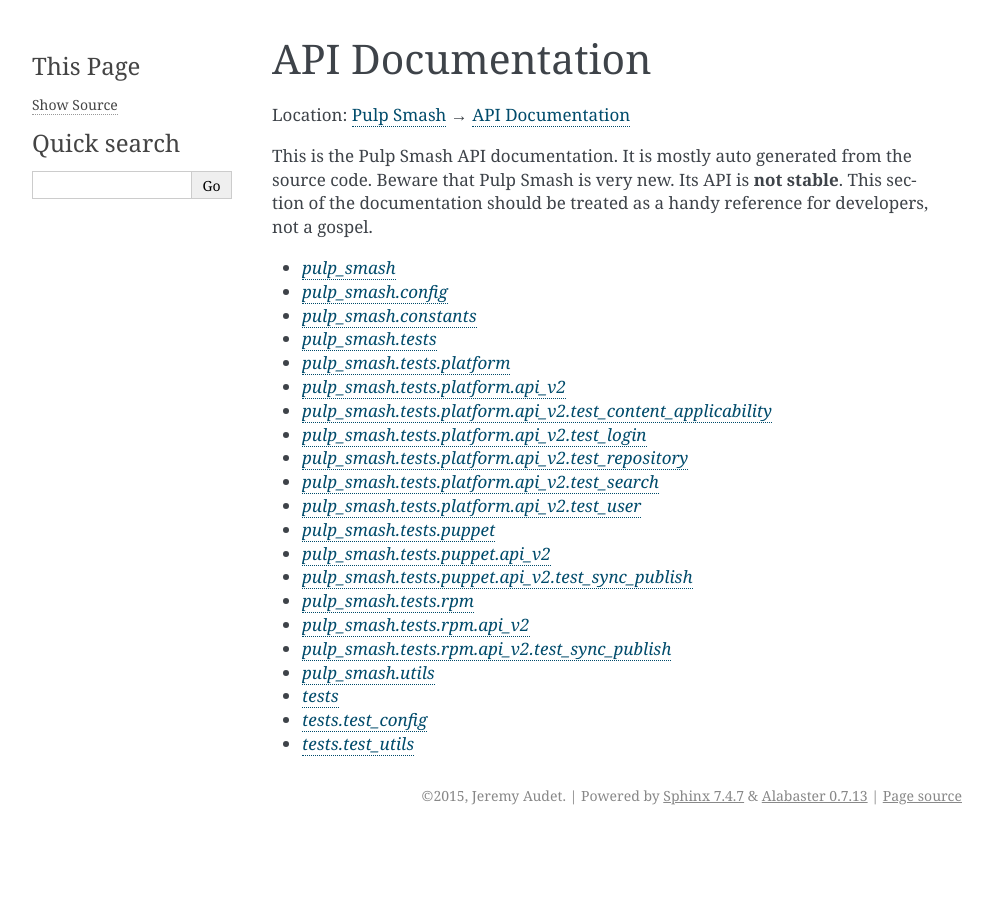
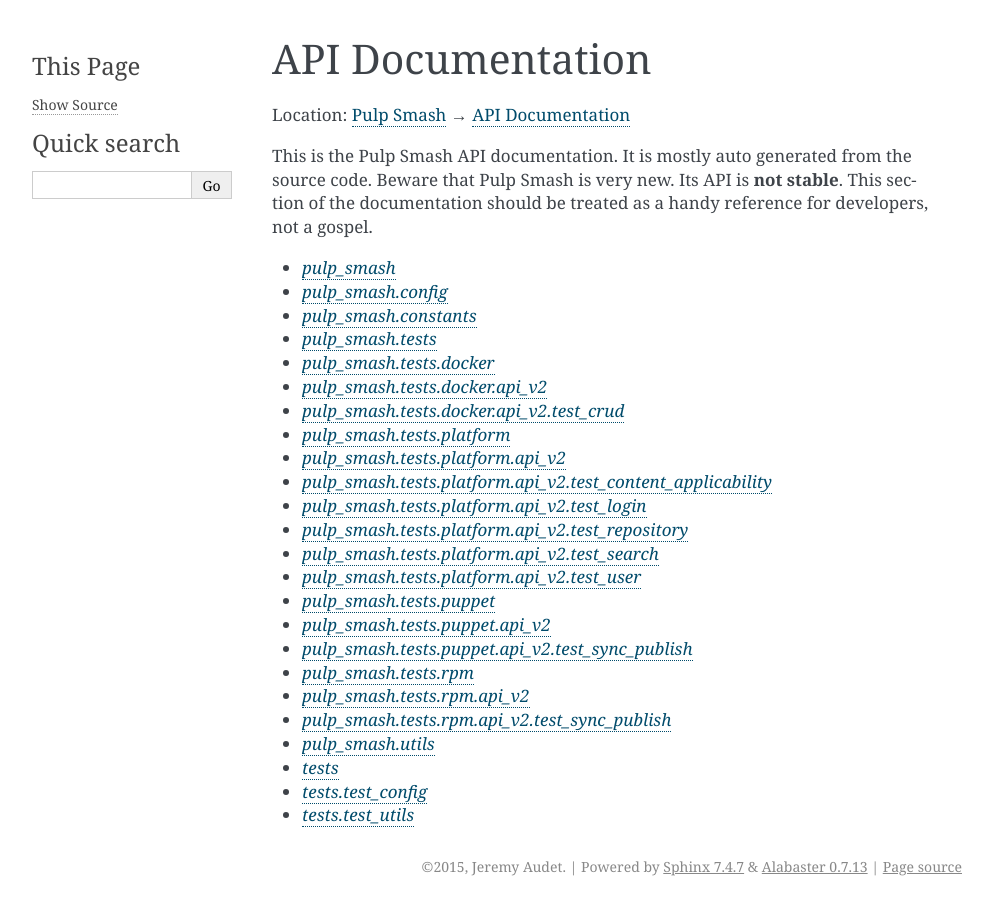
Before and after one commit to pulp/pulp-smash, a Sphinx documentation site: the page built from docs/api.rst, in a window 1280 px wide. Shown: the whole page, without its empty margins (148-1141 px from the left). Built offline with Sphinx 7.4.7, drawn with Linux system fonts in a browser that asks for light colours.

Commit message:
Update the new docker tests
Do the following:

* Make the new tests run only if Pulp 2.8 or above is targeted.
* Add reStructuredText API documentation stubs.
* Tweak some formatting.

Test results:

    ============  ==================
    Pulp Version  Test Suite Results
    ============  ==================
    2.7           OK (skipped=1)
    dev (2.8)     OK
    ============  ==================

Command used to generate test results:

    PULP_SMASH_CONFIG_FILE=$PS_CONFIG \
    python -m unittest2 pulp_smash.tests.docker.api_v2.test_crud

```diff
--- a/docs/api.rst
+++ b/docs/api.rst
@@ -14,6 +14,9 @@
     api/pulp_smash.config
     api/pulp_smash.constants
     api/pulp_smash.tests
+    api/pulp_smash.tests.docker
+    api/pulp_smash.tests.docker.api_v2
+    api/pulp_smash.tests.docker.api_v2.test_crud
     api/pulp_smash.tests.platform
     api/pulp_smash.tests.platform.api_v2
     api/pulp_smash.tests.platform.api_v2.test_content_applicability
--- /dev/null
+++ b/docs/api/pulp_smash.tests.docker.api_v2.rst
@@ -0,0 +1,6 @@
+`pulp_smash.tests.docker.api_v2`
+================================
+
+Location: :doc:`/index` → :doc:`/api` → :doc:`/api/pulp_smash.tests.docker.api_v2`
+
+.. automodule:: pulp_smash.tests.docker.api_v2
--- /dev/null
+++ b/docs/api/pulp_smash.tests.docker.rst
@@ -0,0 +1,6 @@
+`pulp_smash.tests.docker`
+=========================
+
+Location: :doc:`/index` → :doc:`/api` → :doc:`/api/pulp_smash.tests.docker`
+
+.. automodule:: pulp_smash.tests.docker
```
Also changed, not shown: docs/api/pulp_smash.tests.docker.api_v2.test_crud.rst (added, +7 -0 lines), 1 other file.
